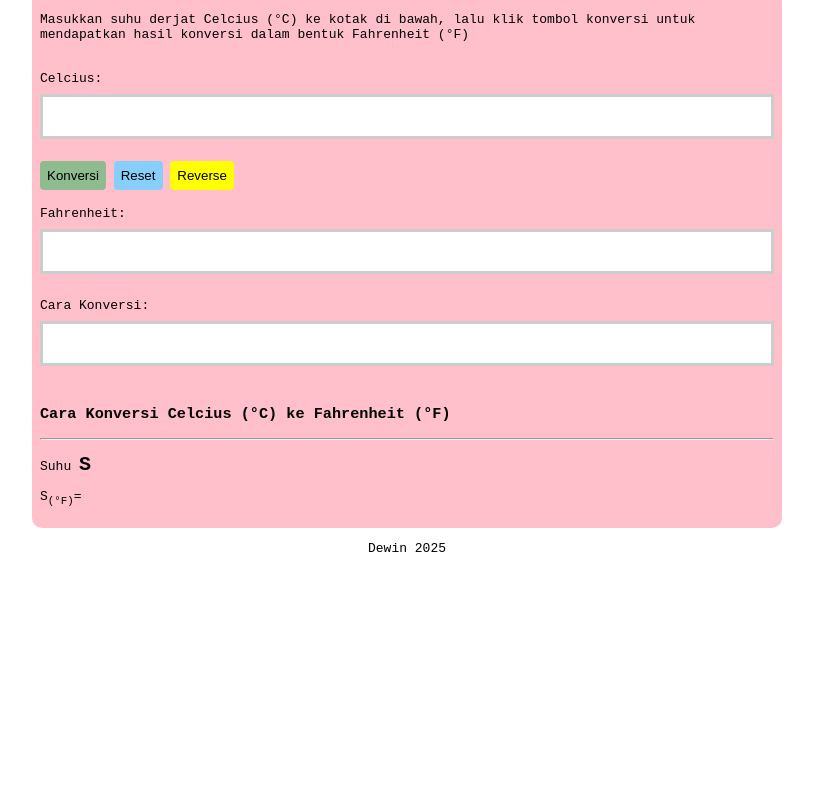
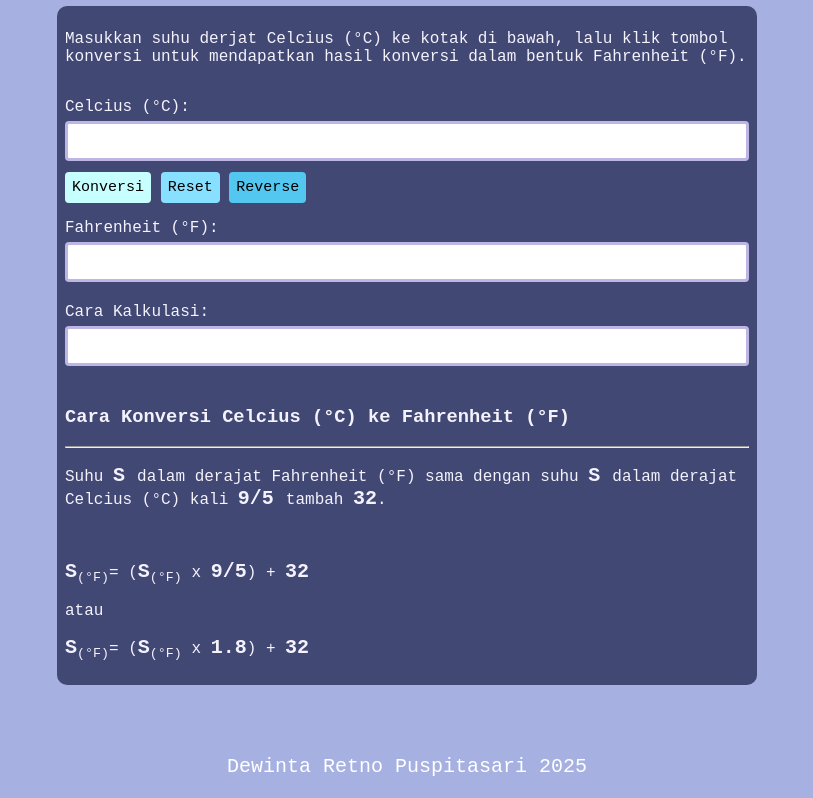
Before and after one commit to revou-fundamental-course/03-feb-25-Winetta, a plain HTML site: page index.html in a window 1280 px wide. Shown: the part 74-872 px from the top of the page, without its empty margins (233-1046 px from the left). Before the commit the page ends 800 px from the top, so only its background shows below. Drawn offline with Linux system fonts and the light colour scheme.

Commit message:
update css & js

```diff
--- a/css/style.css
+++ b/css/style.css
@@ -3,23 +3,27 @@
 
 body{
     font-family: monospace;
+    font-size: 16px;
+    background-color: #a6b1e1;
 }
 
 main {
-    max-width: 750px;
+    max-width: 700px;
     justify-self: center;
 
     /* Backgrpund Matter */
-    background-color: pink;
+    background-color: #424874;
     border-radius: 10px;
 }
 
 .main-header {
     text-align: center;
+    color: #2f3354
 }
 
 section {
     padding: 8px;
+    color: #f4f2fc;
 }
 
 .input-group {
@@ -29,21 +33,22 @@ section {
 
 input {
     width: 100%;
-    padding: 12px 20px;
-    margin: 8px 0;
+    padding: 8px 10px;
+    margin: 5px 0;
     box-sizing: border-box;
-    border: 3px solid #ccc;
+    border: 3px solid #9287d49a;
+    border-radius: 4px;
     -webkit-transition: 0.5s;
     transition: 0.5s;
     outline: none;
   }
 
   input[type=number]:focus {
-    border: 3px solid #555;
+    border: 3px solid #e3e2f0;
   }
 
 .button-group {
-    margin-top: 14px;
+    margin-top: 6px;
 }
 
 button {
@@ -53,21 +58,52 @@ button {
 }
 
 .bg-blue {
-    background-color: darkseagreen;
+    background-color: #c7ffff;
+    font-size: 15px;
+    font-family: monospace;
 }
 
 .bg-gray {
-    background-color: lightskyblue;
+    background-color: #87e0ff;
+    font-size: 15px;
+    font-family: monospace;
 }
 
 .bg-green {
-    background-color: yellow;
+    background-color: #53c7f0;
+    font-size: 15px;
+    font-family: monospace;
+}
+
+.cara-konver {
+    padding-top: 50px;
 }
 
 .remark {
     font-weight: bold;
     font-size: x-large;
 }
+
+#main-input {
+    font-family: monospace;
+    font-size: 16px;
+}
+
+#main-result {
+    font-family: monospace;
+    font-size: 16px;
+}
+
+#how-result {
+    font-family: monospace;
+    font-size: 16px;
+}
+
+
 footer {
+    ont-weight: bold;
+    font-size: x-large;
+    padding-top: 50px;
     text-align: center;
+    color: white
 }
--- a/index.html
+++ b/index.html
@@ -8,6 +8,9 @@
 
     <!--Link CSS-->
     <link rel="stylesheet" href="css\style.css">
+
+    <!-- Link JS -->
+     <script src="js\script.js"></script>
 </head>
 <body>
     <header class="main-header">
@@ -18,7 +21,7 @@
         <section>
             <p>Masukkan suhu derjat Celcius (&degC) ke kotak di bawah,
                 lalu klik tombol konversi untuk mendapatkan hasil konversi
-                dalam bentuk Fahrenheit (&degF)
+                dalam bentuk Fahrenheit (&degF).
             </p>
         </section>
 
@@ -27,14 +30,14 @@
         <section>
             <form>
                 <div class="input-group">
-                    <label for="main-input">Celcius:</label>
+                    <label for="main-input">Celcius (&degC):</label>
                     <input type="number" id="main-input">
                 </div>
 
                 <div class="button-group">
-                    <button class="bg-blue">Konversi</button>
-                    <button class="bg-gray">Reset</button>
-                    <button class="bg-green">Reverse</button>
+                    <button class="bg-blue" onclick="konversi(event)">Konversi</button>
+                    <button class="bg-gray" onclick="resetForm(event)">Reset</button>
+                    <button class="bg-green" onclick="reverse(event)">Reverse</button>
 
                 </div>
             </form>
@@ -44,7 +47,7 @@
 
         <section>
             <div class="input-group">
-                <label for="main-result">Fahrenheit:</label>
+                <label for="main-result">Fahrenheit (&degF):</label>
                 <input type="text" id="main-result" readonly>
             </div>
         </section>
@@ -52,31 +55,45 @@
         <!-- Cara Konversi Suhu -->
 
         <section>
-            <div class="input-group">
-                <label for="how-result">Cara Konversi:</label>
+            <div class="input-group" id="result">
+                <label for="how-result">Cara Kalkulasi:</label>
                 <input type="text" id="how-result" readonly>
+
             </div>
 
         </section>
 
+
+
+
+
+
         <!-- Penjelasan Rumus -->
-         <section>
+         <section class="cara-kalkulasi">
+
             <header>
-                <h3>Cara Konversi Celcius (&degC) ke Fahrenheit (&degF)</h3>
+                <h3><b>Cara Konversi Celcius (&degC) ke Fahrenheit (&degF)</b></h3>
             </header>
 
             <hr>
 
+
             <article>
-                <p>Suhu <span class="remark"> S </span> </p>
-                <p>S<sub>(&degF)</sub>=</p>
+                <p>Suhu <span class="remark"> S </span> dalam derajat Fahrenheit (&degF)
+                    sama dengan suhu <span class="remark"> S </span> dalam derajat Celcius
+                    (&degC) kali <span class="remark"> 9/5 </span> tambah <span class="remark">
+                        32</span>.</p> <br>
+
+                <p><span class="remark"> S</span><sub>(&degF)</sub>= (<span class="remark">S</span><sub>(&degF)</sub> x <span class="remark"> 9/5</span>) + <span class="remark">32</span></p>
+                <p>atau</p>
+                <p><span class="remark"> S</span><sub>(&degF)</sub>= (<span class="remark">S</span><sub>(&degF)</sub> x <span class="remark"> 1.8</span>) + <span class="remark">32</span></p>
             </article>
          </section>
 
 
     </main>
     <footer>
-    <p>Dewin 2025</p>
+    <p>Dewinta Retno Puspitasari 2025</p>
     </footer>
 </body>
 </html>
--- a/js/script.js
+++ b/js/script.js
@@ -1 +1,23 @@
 //File JS
+
+
+function konversi(event) {
+    event.preventDefault(); // Mencegah halaman reload
+    var celsius = document.getElementById("main-input").value;
+    var o = 9;
+    var i = 5
+    var a = 32;
+    var hasil = (celsius * o / i) + a;
+
+document.getElementById("main-result").value = hasil.toFixed(2);
+
+document.getElementById("how-result").value = celsius + " × (9 : 5) + 32 = " + hasil.toFixed(2);
+}
+
+
+function resetForm(event) {
+    event.preventDefault();
+    document.getElementById("main-input").value = "";
+    document.getElementById("main-result").value = "";
+    document.getElementById("how-result").value = "";
+}
```
